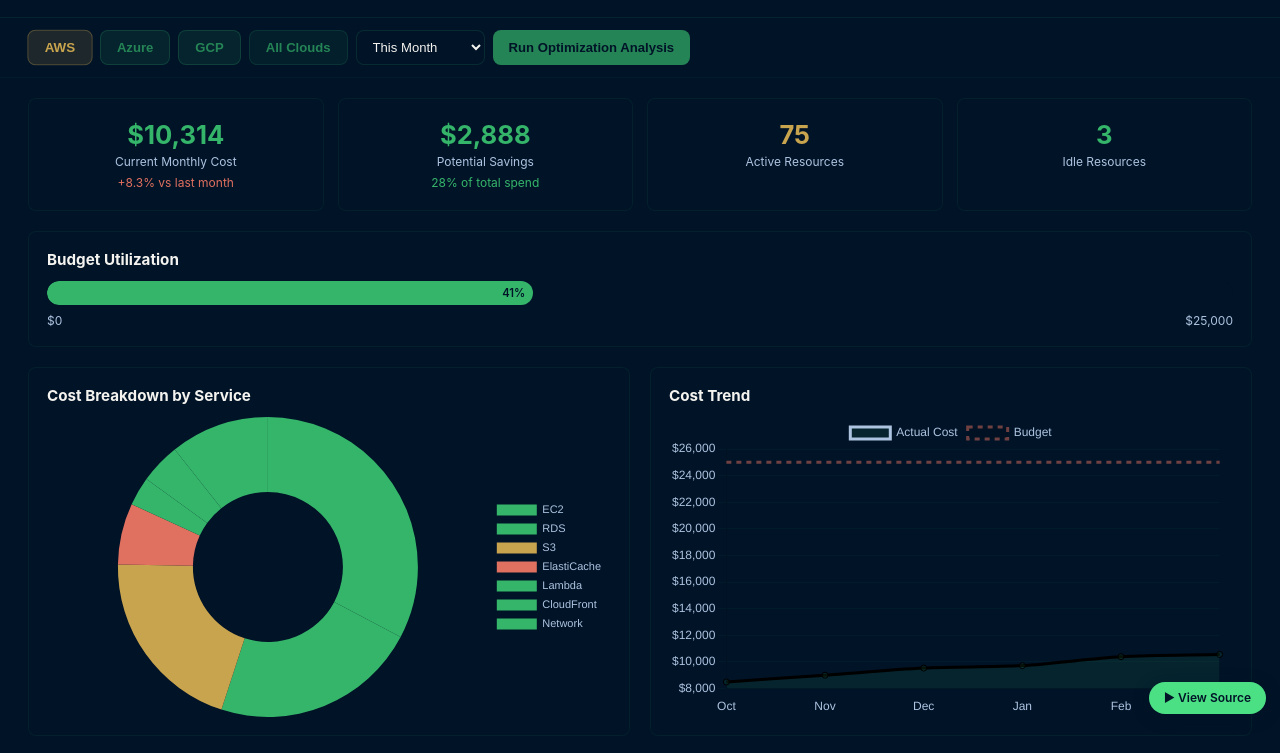
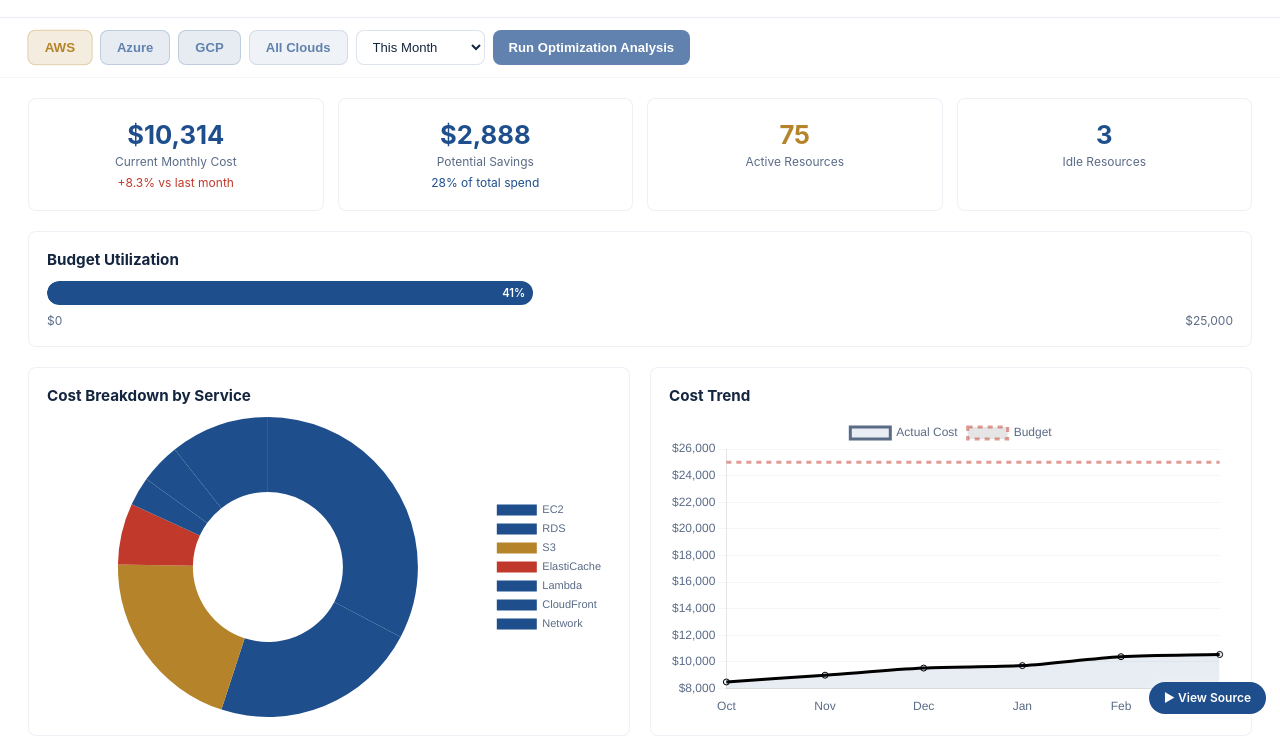
Before and after one commit to Freddricklogan/cloud-cost-optimizer, a plain HTML site: page index.html in a window 1280 px wide. Shown: the part 72-825 px from the top of the page. Drawn offline with nearby package versions, Linux system fonts and the light colour scheme.

Commit message:
Re-theme app pages to light executive: white background, blue and gold accents, navy text

```diff
--- a/index.html
+++ b/index.html
@@ -7,46 +7,46 @@
 <script src="https://cdn.jsdelivr.net/npm/chart.js@3.9.1/dist/chart.min.js"></script>
 <style>
 *{margin:0;padding:0;box-sizing:border-box}
-:root{--bg:#001327;--bg2:#001327;--bg3:#001327;--accent:#35b56a;--text:#f4f3ef;--text2:#adc4e0;--danger:#e0705f;--warning:#c9a44e;--success:#35b56a;--info:#35b56a;--purple:#35b56a;--aws:#c9a44e;--azure:#35b56a;--gcp:#35b56a;--radius:8px}
+:root{--bg:#ffffff;--bg2:#ffffff;--bg3:#ffffff;--accent:#1f4e8c;--text:#14263f;--text2:#5a6b86;--danger:#c0392b;--warning:#b5842a;--success:#1f4e8c;--info:#1f4e8c;--purple:#1f4e8c;--aws:#b5842a;--azure:#1f4e8c;--gcp:#1f4e8c;--radius:8px}
 body{font-family:-apple-system,BlinkMacSystemFont,'Segoe UI',Roboto,sans-serif;background:var(--bg);color:var(--text);min-height:100vh}
-.header{background:linear-gradient(135deg,var(--bg2),var(--bg3));padding:20px 28px;border-bottom:1px solid rgba(53, 181, 106,.1);display:flex;align-items:center;justify-content:space-between;flex-wrap:wrap;gap:12px}
-.header h1{font-size:1.5rem;color:#f4f3ef}.header h1 span{color:var(--accent)}
-.controls{display:flex;gap:8px;padding:12px 28px;background:var(--bg2);flex-wrap:wrap;border-bottom:1px solid rgba(53, 181, 106,.05)}
+.header{background:linear-gradient(135deg,var(--bg2),var(--bg3));padding:20px 28px;border-bottom:1px solid rgba(31, 78, 140,.1);display:flex;align-items:center;justify-content:space-between;flex-wrap:wrap;gap:12px}
+.header h1{font-size:1.5rem;color:#14263f}.header h1 span{color:var(--accent)}
+.controls{display:flex;gap:8px;padding:12px 28px;background:var(--bg2);flex-wrap:wrap;border-bottom:1px solid rgba(31, 78, 140,.05)}
 .btn{padding:8px 16px;border:none;border-radius:var(--radius);font-size:.82rem;font-weight:600;cursor:pointer;transition:all .2s}
-.btn-primary{background:var(--accent);color:var(--bg)}.btn-primary:hover{background:#35b56a}
-.btn-secondary{background:rgba(53, 181, 106,.1);color:var(--accent);border:1px solid rgba(53, 181, 106,.2)}
-.btn-aws{background:rgba(201, 164, 78,.15);color:var(--aws);border:1px solid rgba(201, 164, 78,.3)}
-.btn-azure{background:rgba(53, 181, 106,.15);color:var(--azure);border:1px solid rgba(53, 181, 106,.3)}
-.btn-gcp{background:rgba(53, 181, 106,.15);color:var(--gcp);border:1px solid rgba(53, 181, 106,.3)}
+.btn-primary{background:var(--accent);color:var(--bg)}.btn-primary:hover{background:#1f4e8c}
+.btn-secondary{background:rgba(31, 78, 140,.1);color:var(--accent);border:1px solid rgba(31, 78, 140,.2)}
+.btn-aws{background:rgba(181, 132, 42,.15);color:var(--aws);border:1px solid rgba(181, 132, 42,.3)}
+.btn-azure{background:rgba(31, 78, 140,.15);color:var(--azure);border:1px solid rgba(31, 78, 140,.3)}
+.btn-gcp{background:rgba(31, 78, 140,.15);color:var(--gcp);border:1px solid rgba(31, 78, 140,.3)}
 .btn.active{opacity:1;transform:scale(1.02)}.btn:not(.active){opacity:.7}
-select{padding:8px 12px;background:var(--bg);border:1px solid rgba(53, 181, 106,.15);border-radius:var(--radius);color:var(--text);font-size:.82rem}
+select{padding:8px 12px;background:var(--bg);border:1px solid rgba(31, 78, 140,.15);border-radius:var(--radius);color:var(--text);font-size:.82rem}
 .container{padding:20px 28px}
 .grid-4{display:grid;grid-template-columns:repeat(4,1fr);gap:14px;margin-bottom:20px}
 .grid-2{display:grid;grid-template-columns:1fr 1fr;gap:20px;margin-bottom:20px}
 .grid-3{display:grid;grid-template-columns:1fr 1fr 1fr;gap:20px;margin-bottom:20px}
 @media(max-width:1024px){.grid-4{grid-template-columns:repeat(2,1fr)}.grid-2,.grid-3{grid-template-columns:1fr}}
-.card{background:var(--bg2);border:1px solid rgba(53, 181, 106,.08);border-radius:var(--radius);padding:18px}
-.card h2{font-size:.95rem;color:#f4f3ef;margin-bottom:12px}
+.card{background:var(--bg2);border:1px solid rgba(31, 78, 140,.08);border-radius:var(--radius);padding:18px}
+.card h2{font-size:.95rem;color:#14263f;margin-bottom:12px}
 .stat-card{text-align:center;padding:20px}
 .stat-card .value{font-size:1.6rem;font-weight:700}
 .stat-card .label{font-size:.75rem;color:var(--text2);margin-top:4px}
 .stat-card .change{font-size:.75rem;margin-top:6px}
 .chart-box{position:relative;height:300px}
 table{width:100%;border-collapse:collapse;font-size:.82rem}
-th,td{padding:8px 12px;text-align:left;border-bottom:1px solid rgba(53, 181, 106,.06)}
+th,td{padding:8px 12px;text-align:left;border-bottom:1px solid rgba(31, 78, 140,.06)}
 th{color:var(--accent);font-size:.72rem;text-transform:uppercase;letter-spacing:.5px}
 .tag{display:inline-block;padding:2px 8px;border-radius:12px;font-size:.7rem;font-weight:600}
-.tag-savings{background:rgba(53, 181, 106,.15);color:var(--success)}
-.tag-warning{background:rgba(201, 164, 78,.15);color:var(--warning)}
-.tag-danger{background:rgba(224, 112, 95,.15);color:var(--danger)}
-.tag-idle{background:rgba(53, 181, 106,.15);color:var(--purple)}
+.tag-savings{background:rgba(31, 78, 140,.15);color:var(--success)}
+.tag-warning{background:rgba(181, 132, 42,.15);color:var(--warning)}
+.tag-danger{background:rgba(192, 57, 43,.15);color:var(--danger)}
+.tag-idle{background:rgba(31, 78, 140,.15);color:var(--purple)}
 .recommendation{background:var(--bg);border-radius:var(--radius);padding:14px;margin-bottom:10px;border-left:3px solid var(--success)}
-.recommendation h4{font-size:.85rem;color:#f4f3ef;margin-bottom:4px}
+.recommendation h4{font-size:.85rem;color:#14263f;margin-bottom:4px}
 .recommendation p{font-size:.78rem;color:var(--text2)}
 .recommendation .savings{color:var(--success);font-weight:700;font-size:.9rem}
 .provider-tab{display:flex;gap:4px;margin-bottom:16px}
 .resource-grid{display:grid;grid-template-columns:repeat(auto-fill,minmax(280px,1fr));gap:12px}
-.resource-card{background:var(--bg);border:1px solid rgba(53, 181, 106,.08);border-radius:var(--radius);padding:14px}
+.resource-card{background:var(--bg);border:1px solid rgba(31, 78, 140,.08);border-radius:var(--radius);padding:14px}
 .resource-card .name{font-weight:600;font-size:.85rem;margin-bottom:4px}
 .resource-card .detail{font-size:.78rem;color:var(--text2)}
 .resource-card .cost{color:var(--accent);font-weight:700;font-size:1rem;margin-top:8px}
@@ -184,8 +184,8 @@ function updateDashboard(){
   resources.forEach(r=>{serviceGroups[r.type]=(serviceGroups[r.type]||0)+r.cost});
   if(breakdownChart)breakdownChart.destroy();
   breakdownChart=new Chart(document.getElementById('breakdown-chart'),{
-    type:'doughnut',data:{labels:Object.keys(serviceGroups),datasets:[{data:Object.values(serviceGroups),backgroundColor:['#35b56a','#35b56a','#c9a44e','#e0705f','#35b56a','#35b56a','#35b56a','#e0705f','#35b56a','#c9a44e','#35b56a','#35b56a'],borderWidth:0}]},
-    options:{responsive:true,maintainAspectRatio:false,plugins:{legend:{position:'right',labels:{color:'#adc4e0',font:{size:11},padding:8}}}}
+    type:'doughnut',data:{labels:Object.keys(serviceGroups),datasets:[{data:Object.values(serviceGroups),backgroundColor:['#1f4e8c','#1f4e8c','#b5842a','#c0392b','#1f4e8c','#1f4e8c','#1f4e8c','#c0392b','#1f4e8c','#b5842a','#1f4e8c','#1f4e8c'],borderWidth:0}]},
+    options:{responsive:true,maintainAspectRatio:false,plugins:{legend:{position:'right',labels:{color:'#5a6b86',font:{size:11},padding:8}}}}
   });
 
   // Trend chart
@@ -194,18 +194,18 @@ function updateDashboard(){
   if(trendChart)trendChart.destroy();
   trendChart=new Chart(document.getElementById('trend-chart'),{
     type:'line',data:{labels:months,datasets:[
-      {label:'Actual Cost',data:trendData,borderColor:'var(--accent)',backgroundColor:'rgba(53, 181, 106,.1)',fill:true,tension:.3},
-      {label:'Budget',data:months.map(()=>25000),borderColor:'rgba(224, 112, 95,.5)',borderDash:[5,5],pointRadius:0}
+      {label:'Actual Cost',data:trendData,borderColor:'var(--accent)',backgroundColor:'rgba(31, 78, 140,.1)',fill:true,tension:.3},
+      {label:'Budget',data:months.map(()=>25000),borderColor:'rgba(192, 57, 43,.5)',borderDash:[5,5],pointRadius:0}
     ]},
-    options:{responsive:true,maintainAspectRatio:false,plugins:{legend:{labels:{color:'#adc4e0'}}},scales:{y:{beginAtZero:false,ticks:{color:'#adc4e0',callback:v=>'$'+v.toLocaleString()},grid:{color:'rgba(53, 181, 106,.05)'}},x:{ticks:{color:'#adc4e0'},grid:{display:false}}}}
+    options:{responsive:true,maintainAspectRatio:false,plugins:{legend:{labels:{color:'#5a6b86'}}},scales:{y:{beginAtZero:false,ticks:{color:'#5a6b86',callback:v=>'$'+v.toLocaleString()},grid:{color:'rgba(31, 78, 140,.05)'}},x:{ticks:{color:'#5a6b86'},grid:{display:false}}}}
   });
 
   // Provider comparison
   const providerCosts={AWS:RESOURCES.aws.reduce((a,r)=>a+r.cost,0),Azure:RESOURCES.azure.reduce((a,r)=>a+r.cost,0),GCP:RESOURCES.gcp.reduce((a,r)=>a+r.cost,0)};
   if(providerChart)providerChart.destroy();
   providerChart=new Chart(document.getElementById('provider-chart'),{
-    type:'bar',data:{labels:Object.keys(providerCosts),datasets:[{label:'Monthly Cost',data:Object.values(providerCosts),backgroundColor:['rgba(201, 164, 78,.7)','rgba(53, 181, 106,.7)','rgba(53, 181, 106,.7)'],borderWidth:0,borderRadius:4}]},
-    options:{responsive:true,maintainAspectRatio:false,plugins:{legend:{display:false}},scales:{y:{beginAtZero:true,ticks:{color:'#adc4e0',callback:v=>'$'+v.toLocaleString()},grid:{color:'rgba(53, 181, 106,.05)'}},x:{ticks:{color:'#f4f3ef'},grid:{display:false}}}}
+    type:'bar',data:{labels:Object.keys(providerCosts),datasets:[{label:'Monthly Cost',data:Object.values(providerCosts),backgroundColor:['rgba(181, 132, 42,.7)','rgba(31, 78, 140,.7)','rgba(31, 78, 140,.7)'],borderWidth:0,borderRadius:4}]},
+    options:{responsive:true,maintainAspectRatio:false,plugins:{legend:{display:false}},scales:{y:{beginAtZero:true,ticks:{color:'#5a6b86',callback:v=>'$'+v.toLocaleString()},grid:{color:'rgba(31, 78, 140,.05)'}},x:{ticks:{color:'#14263f'},grid:{display:false}}}}
   });
 
   // Savings projection
@@ -213,8 +213,8 @@ function updateDashboard(){
   const cumSavings=savingsMonths.map((_,i)=>Math.round(potentialSavings*(i+1)*0.15*(1+i*0.1)));
   if(savingsChart)savingsChart.destroy();
   savingsChart=new Chart(document.getElementById('savings-chart'),{
-    type:'bar',data:{labels:savingsMonths,datasets:[{label:'Cumulative Savings',data:cumSavings,backgroundColor:'rgba(53, 181, 106,.6)',borderWidth:0,borderRadius:4}]},
-    options:{responsive:true,maintainAspectRatio:false,plugins:{legend:{labels:{color:'#adc4e0'}}},scales:{y:{beginAtZero:true,ticks:{color:'#adc4e0',callback:v=>'$'+v.toLocaleString()},grid:{color:'rgba(53, 181, 106,.05)'}},x:{ticks:{color:'#adc4e0'},grid:{display:false}}}}
+    type:'bar',data:{labels:savingsMonths,datasets:[{label:'Cumulative Savings',data:cumSavings,backgroundColor:'rgba(31, 78, 140,.6)',borderWidth:0,borderRadius:4}]},
+    options:{responsive:true,maintainAspectRatio:false,plugins:{legend:{labels:{color:'#5a6b86'}}},scales:{y:{beginAtZero:true,ticks:{color:'#5a6b86',callback:v=>'$'+v.toLocaleString()},grid:{color:'rgba(31, 78, 140,.05)'}},x:{ticks:{color:'#5a6b86'},grid:{display:false}}}}
   });
 
   // Resource grid
@@ -285,6 +285,6 @@ function runOptimization(){
 updateDashboard();
 runOptimization();
 </script>
-<a id="view-src" href="https://github.com/Freddricklogan/cloud-cost-optimizer" target="_blank" rel="noopener" title="View source on GitHub" style="position:fixed;right:14px;bottom:14px;z-index:99999;font:600 12px/1 -apple-system,system-ui,sans-serif;color:#001327;background:#4ce084;border-radius:999px;padding:10px 15px;text-decoration:none;box-shadow:0 3px 16px rgba(0, 19, 39,.45)">&#9654; View Source</a>
+<a id="view-src" href="https://github.com/Freddricklogan/cloud-cost-optimizer" target="_blank" rel="noopener" title="View source on GitHub" style="position:fixed;right:14px;bottom:14px;z-index:99999;font:600 12px/1 -apple-system,system-ui,sans-serif;color:#ffffff;background:#1f4e8c;border-radius:999px;padding:10px 15px;text-decoration:none;box-shadow:0 3px 16px rgba(255, 255, 255,.45)">&#9654; View Source</a>
 </body>
 </html>
```
